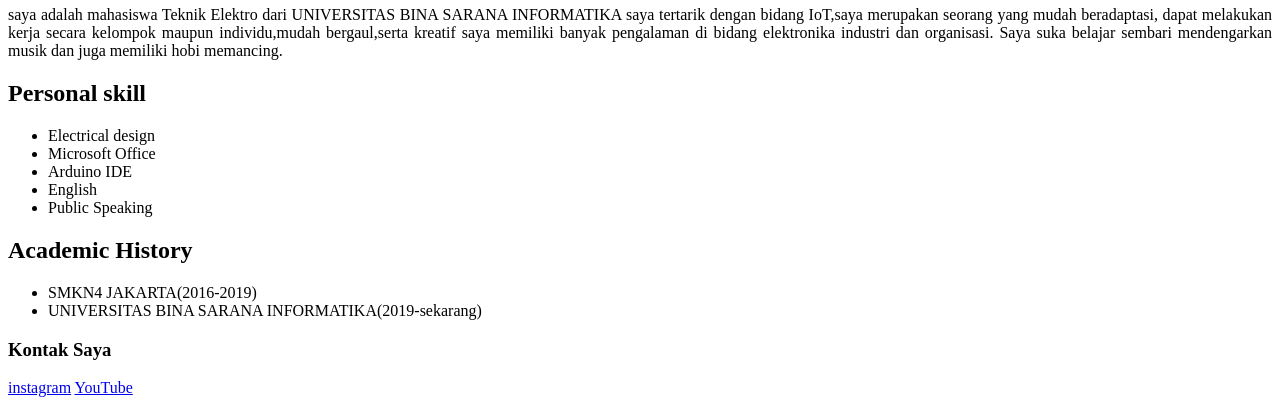
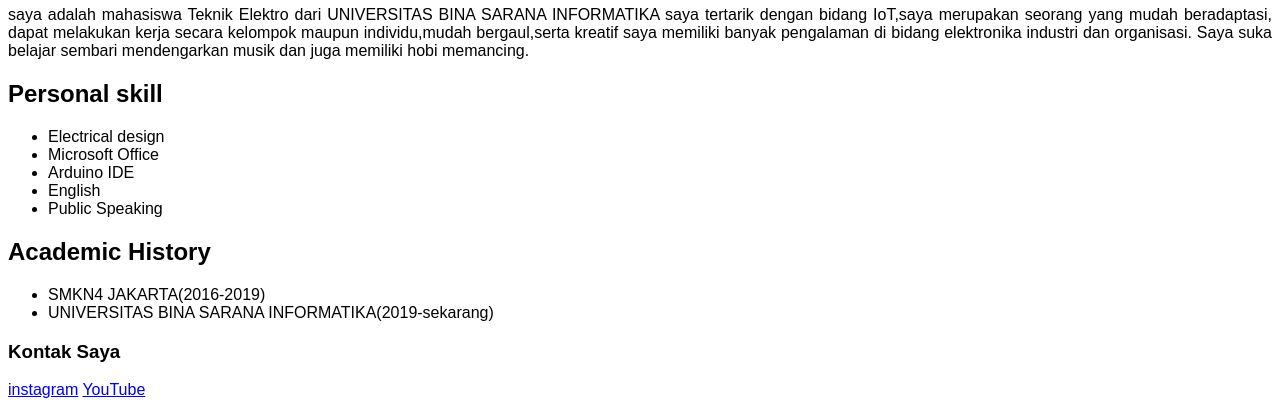
Before and after one commit to urEyEsis2/urEyEsis2.github.io, a plain HTML site: page latihan.html in a window 1280 px wide. Shown: the part 380-800 px from the top of the page. Drawn offline with Linux system fonts and the light colour scheme.

Commit message:
mengubah file dan menambah file css

```diff
--- a/latihan.html
+++ b/latihan.html
@@ -1,4 +1,7 @@
 <html>
+	<head>
+	<link rel="stylesheet" type="text/css" href="style.css">
+	</head>
 	<body>
 	<h1>Yuda iswanto</h1>
 	<img src="profpic.jpg" width="180" height="240" >
--- /dev/null
+++ b/style.css
@@ -0,0 +1,3 @@
+body {
+	font-family: arial;
+}
```
